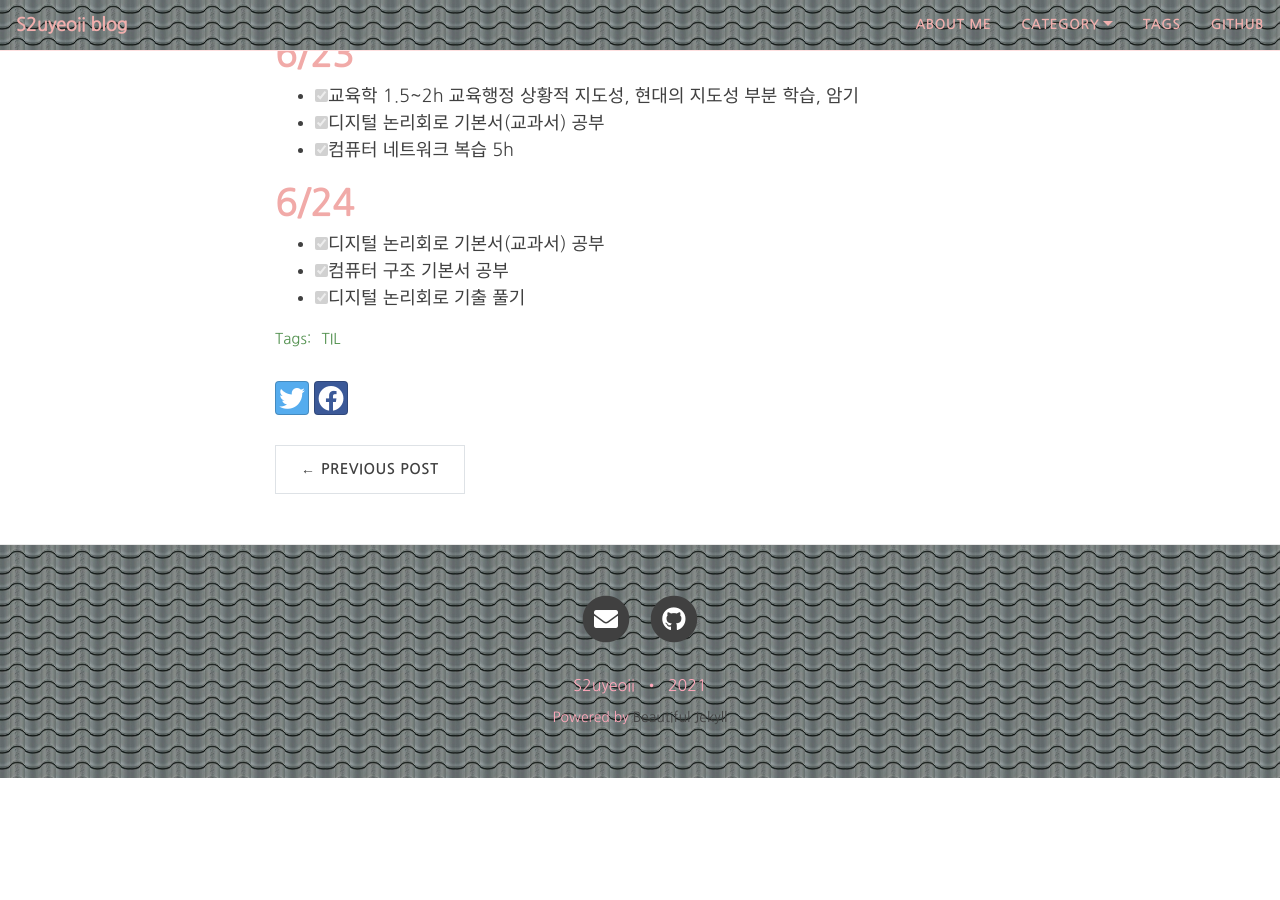
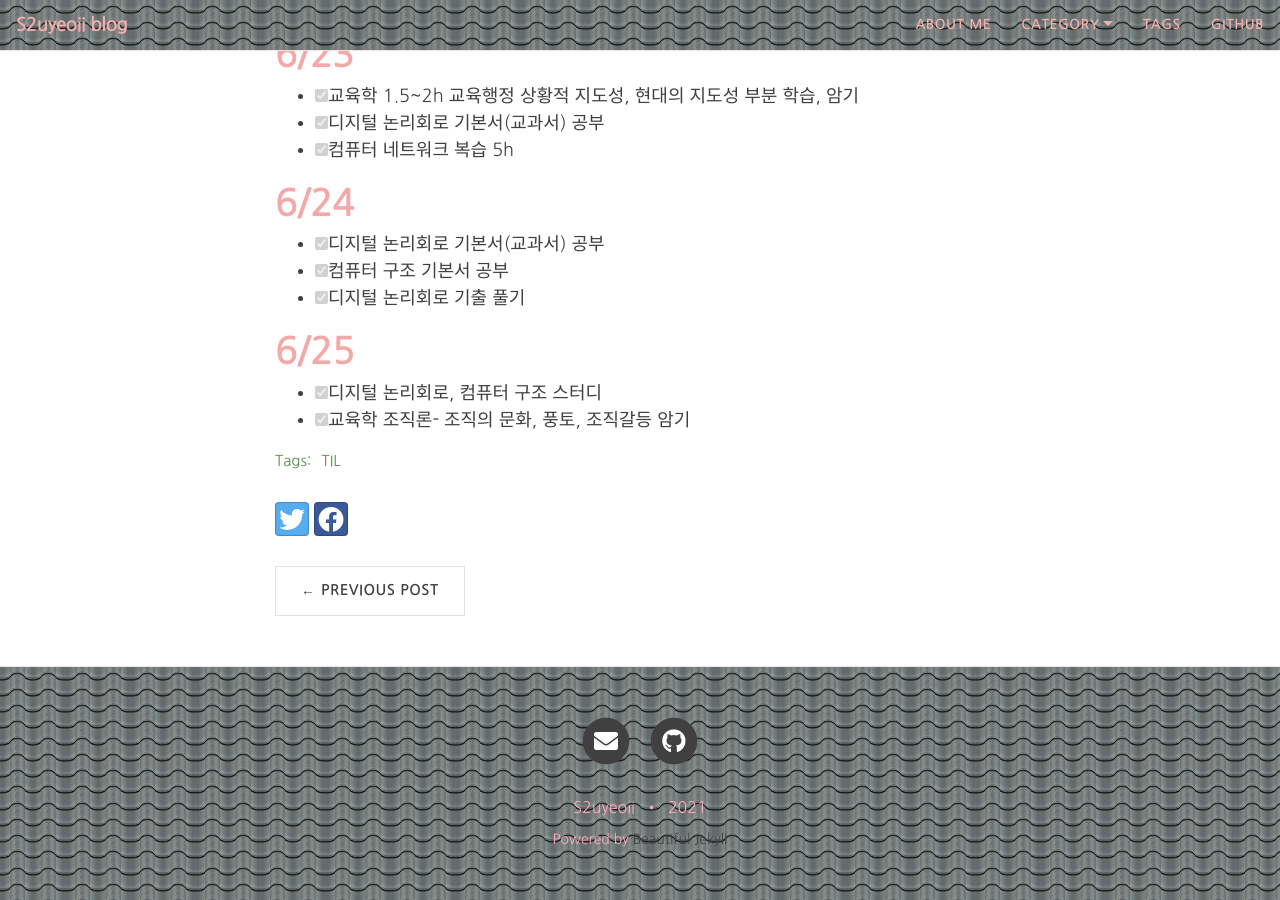
Before and after one commit to yeoneed/yeoneed.github.io, a Jekyll site: the page built from _posts/2021-6-23-TIL-6월4주.md, in a window 1280 px wide and 900 px high, scrolled down 512 px. Built offline with Jekyll 4.4.1, drawn with Linux system fonts in a browser that asks for light colours; nearby versions of some CDN libraries; some web fonts are replaced; before the commit the page ends 1290 px from its top, so only the background shows below that.

Commit message:
Update 2021-6-23-TIL-6월4주.md

```diff
--- a/_posts/2021-6-23-TIL-6월4주.md
+++ b/_posts/2021-6-23-TIL-6월4주.md
@@ -27,3 +27,7 @@ category: [TIL]
 - [x] 디지털 논리회로 기본서(교과서) 공부
 - [x] 컴퓨터 구조 기본서 공부
 - [x] 디지털 논리회로 기출 풀기
+
+# 6/25
+- [x] 디지털 논리회로, 컴퓨터 구조 스터디
+- [x] 교육학 조직론- 조직의 문화, 풍토, 조직갈등 암기
```
